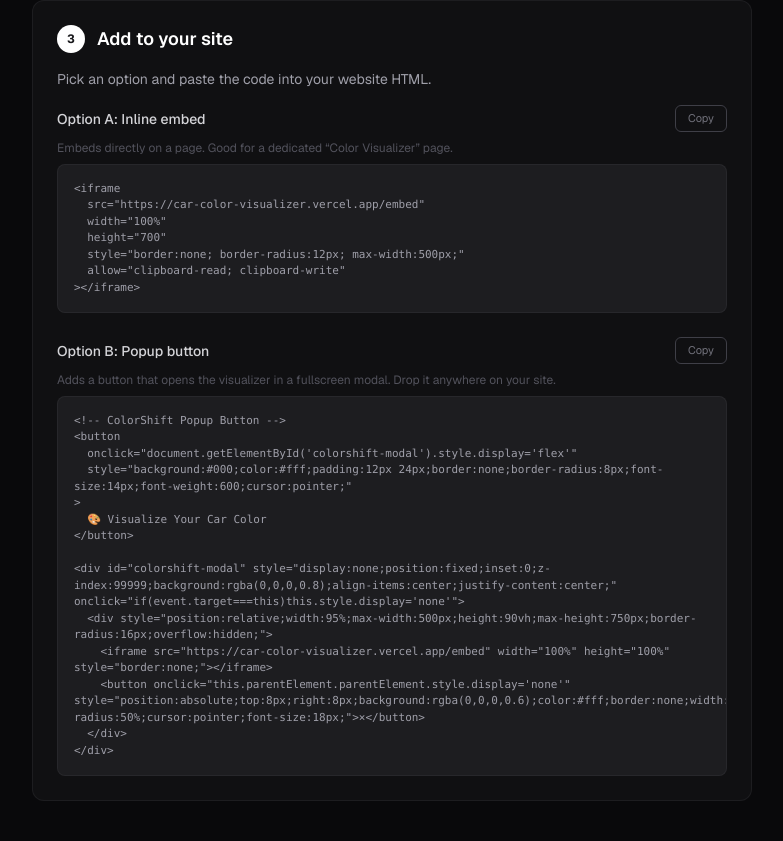
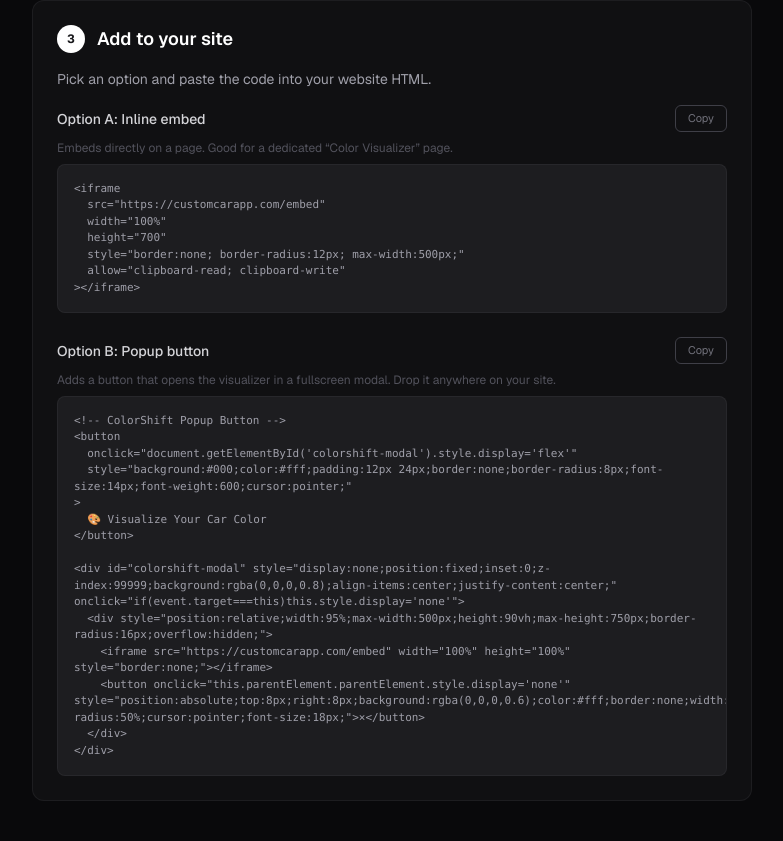
Before and after one commit to Bwausti/car-color-visualizer, a Next.js app: page /setup in a window 1280 px wide. Shown: the part 678-1519 px from the top of the page, without its empty margins (248-1031 px from the left). Built offline with nearby package versions, Linux system fonts and the light colour scheme.

Commit message:
update embed URLs to customcarapp.com

```diff
--- a/app/setup/page.tsx
+++ b/app/setup/page.tsx
@@ -2,7 +2,7 @@
 
 import { useState } from "react";
 
-const EMBED_BASE = "https://car-color-visualizer.vercel.app";
+const EMBED_BASE = "https://customcarapp.com";
 
 export default function SetupPage() {
   const [logoUrl, setLogoUrl] = useState("");
```
